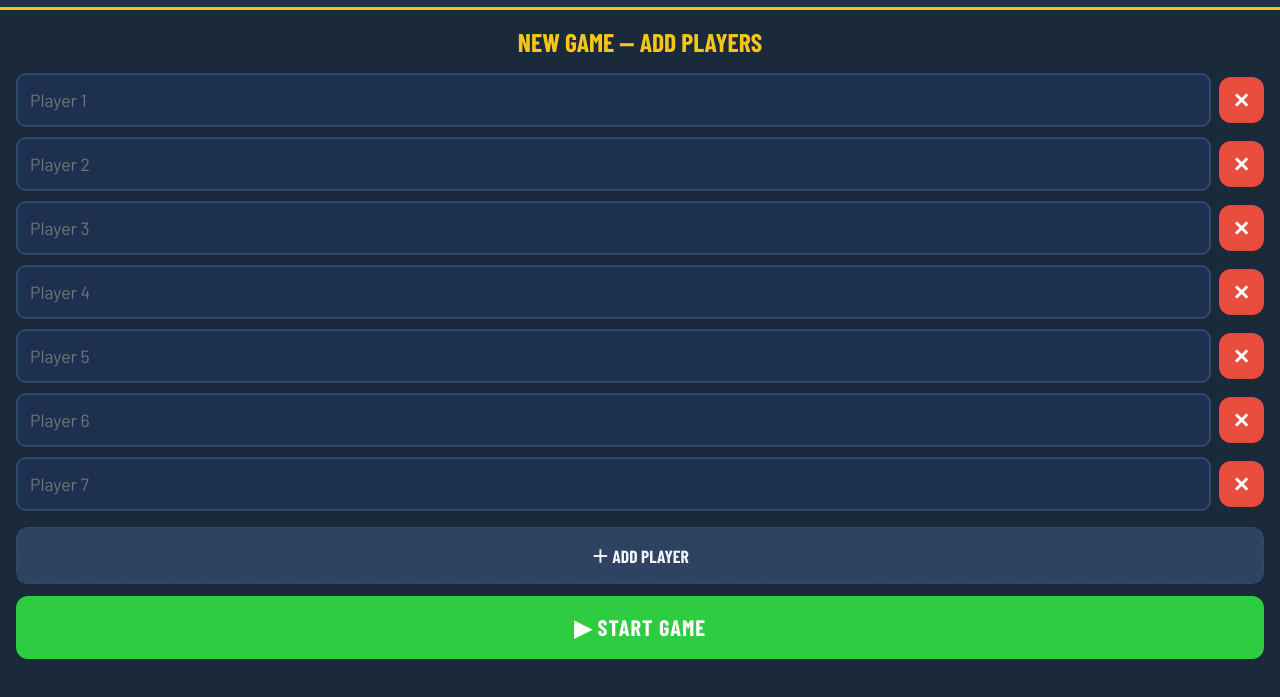
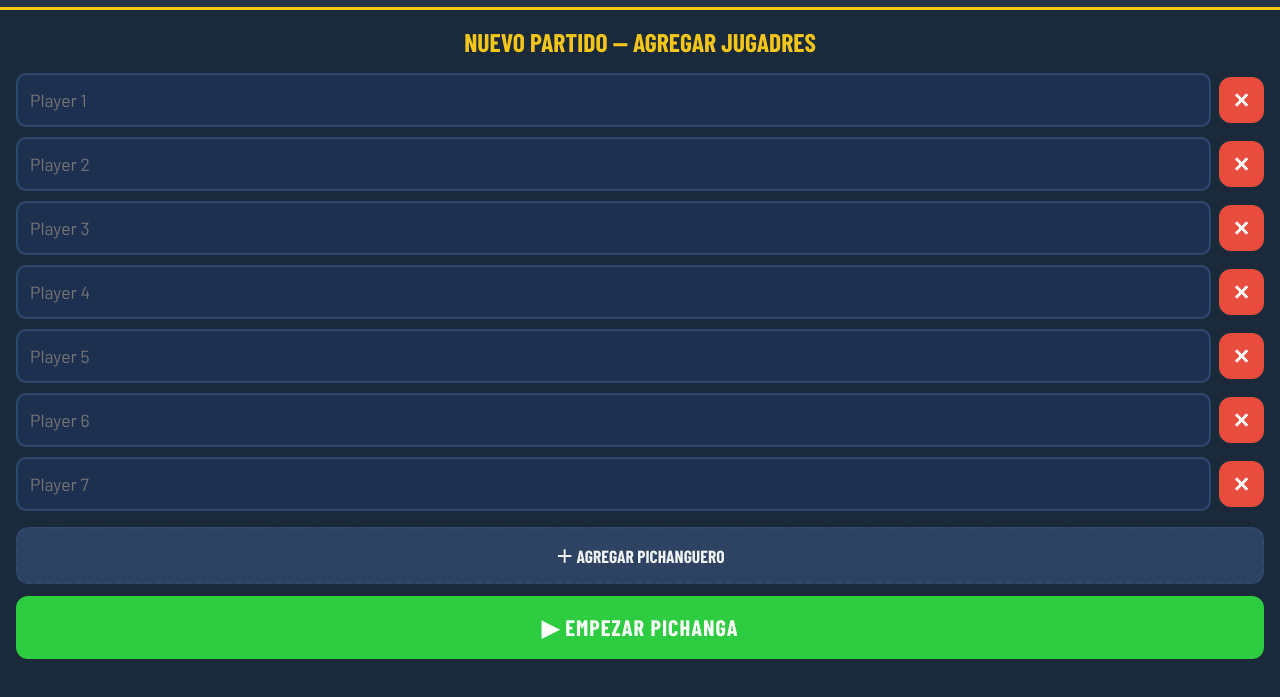
Before and after one commit to pasa-la-pelota/futsal, a plain HTML site: page index.html in a window 1280 px wide. Shown: the part 51-748 px from the top of the page. Drawn offline with nearby package versions, Linux system fonts and the light colour scheme; a web font is replaced by a local one.

Commit message:
Update index.html

```diff
--- a/index.html
+++ b/index.html
@@ -3,7 +3,7 @@
 <head>
 <meta charset="UTF-8">
 <meta name="viewport" content="width=device-width, initial-scale=1.0, maximum-scale=1.0, user-scalable=no">
-<title>⚽ Player Time Tracker</title>
+<title>⚽ Pa trackear quien no sale</title>
 <style>
   @import url('https://fonts.googleapis.com/css2?family=Barlow+Condensed:wght@400;600;700;800&family=Barlow:wght@400;500;600&display=swap');
 
@@ -347,10 +347,10 @@
 
 <!-- SETUP SCREEN -->
 <div id="setup-screen" class="screen active">
-  <h2>New Game — Add Players</h2>
+  <h2>Nuevo partido — Agregar Jugadres</h2>
   <div id="player-inputs"></div>
-  <button class="btn btn-add" onclick="addPlayerInput()">＋ Add Player</button>
-  <button class="btn btn-start" onclick="startGame()">▶ Start Game</button>
+  <button class="btn btn-add" onclick="addPlayerInput()">＋ Agregar pichanguero</button>
+  <button class="btn btn-start" onclick="startGame()">▶ Empezar Pichanga</button>
 </div>
 
 <!-- GAME SCREEN -->
@@ -367,7 +367,7 @@
 
 <!-- RESULTS SCREEN -->
 <div id="results-screen" class="screen">
-  <h2>Game Summary</h2>
+  <h2>Resumen</h2>
   <div id="results-date"></div>
   <div id="results-content"></div>
   <div id="save-indicator">✅ Saved to file</div>
```
